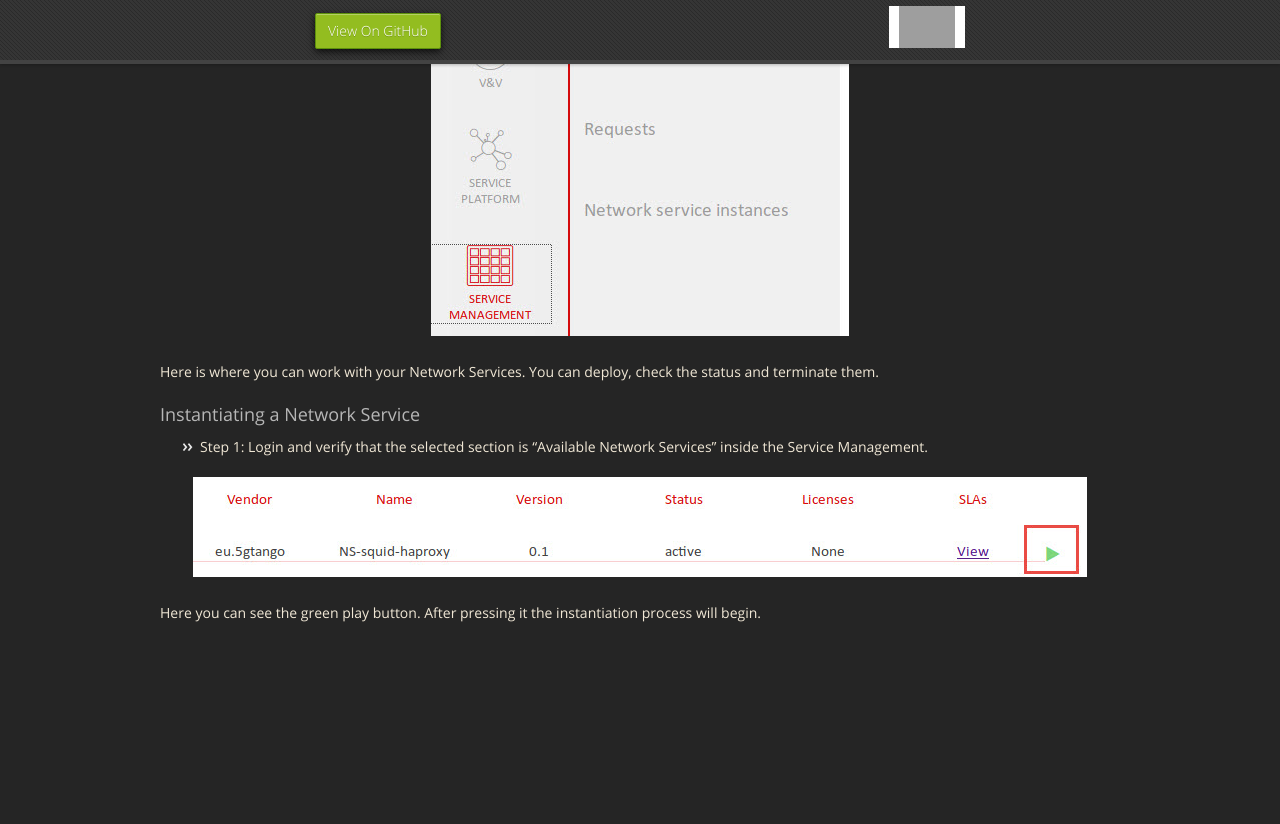
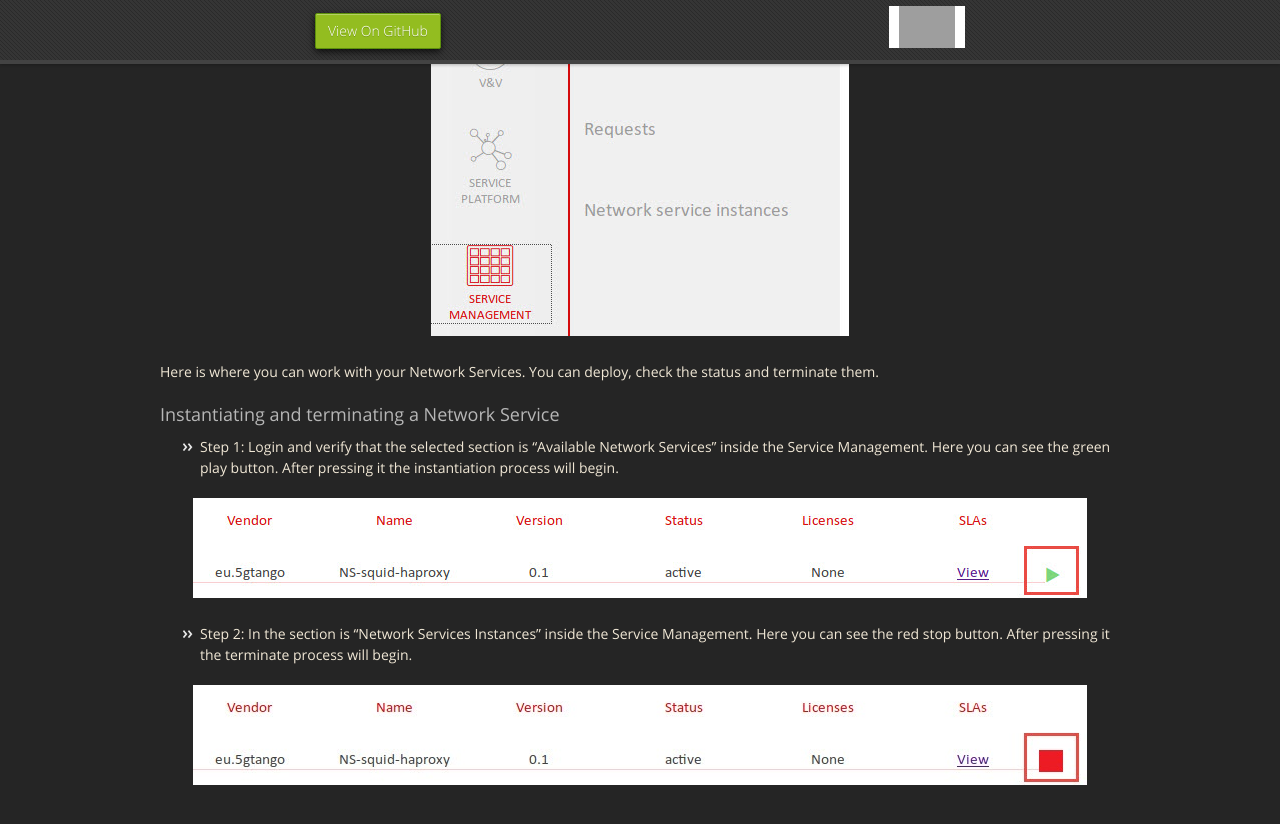
Before and after one commit to sonata-nfv/sonata-nfv.github.io, a Jekyll site: the page built from start_using.md, in a window 1280 px wide and 900 px high, scrolled down 9606 px. Shown: the top 824 px of the window. Built offline with Jekyll 4.4.1, drawn with Linux system fonts in a browser that asks for light colours; nearby versions of some CDN libraries; our own code applies the rules of GitHub Pages for plain Markdown files; before the commit the page ends 10339 px from its top, so only the background shows below that; grey boxes are pictures that could not be loaded.

Commit message:
Update start_using.md
Update start_using.md

```diff
--- a/start_using.md
+++ b/start_using.md
@@ -343,10 +343,14 @@ Here is where you can work with your Network Services. You can deploy, check the
 
 
 
-### Instantiating a Network Service
+### Instantiating and terminating a Network Service
 
--   Step 1: Login and verify that the selected section is “Available Network Services” inside the Service Management.
+-   Step 1: Login and verify that the selected section is “Available Network Services” inside the Service Management. Here you can see the green play button. After pressing it the instantiation process will begin.
 
 <p align="center"><img src="images/instantiate.jpg" /></p>
 
-Here you can see the green play button. After pressing it the instantiation process will begin.
+
+
+-   Step 2: In the section is “Network Services Instances” inside the Service Management. Here you can see the red stop button. After pressing it the terminate process will begin.
+
+<p align="center"><img src="images/terminate.jpg" /></p>
```
